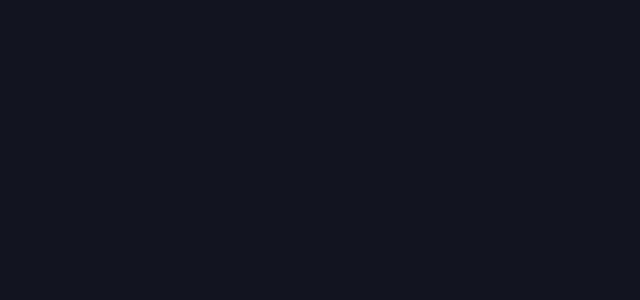
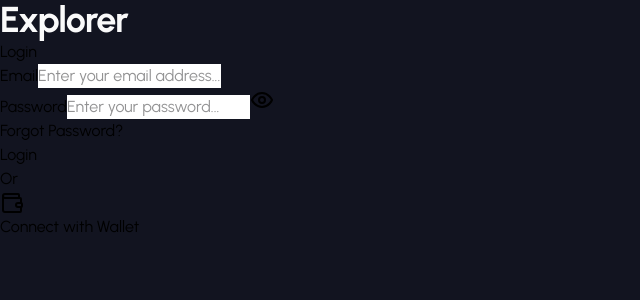
Before and after one commit to RodolfoAmorim/explore-nft-marketplace, a React (Vite) app: page /login in a window 1280 px wide. Before the commit this address had no page. Shown: the top 300 px of the page, without its empty margins (0-640 px from the left). Built offline with nearby package versions, Linux system fonts and the light colour scheme.

Commit message:
:construction: login

```diff
--- a/src/app/router/router.tsx
+++ b/src/app/router/router.tsx
@@ -1,3 +1,4 @@
+import { Login } from '@/pages/auth/login'
 import { Home } from '@/pages/home'
 import { Route, Routes } from 'react-router-dom'
 
@@ -5,6 +6,7 @@ export function Router() {
   return (
     <Routes>
       <Route path="/" element={<Home />} />
+      <Route path="/login" element={<Login />} />
     </Routes>
   )
 }
--- /dev/null
+++ b/src/pages/auth/login/index.tsx
@@ -0,0 +1,47 @@
+import { Logo } from '@/ui/components/logo'
+import { Eye, Wallet } from 'lucide-react'
+import { Link } from 'react-router-dom'
+
+export function Login() {
+  return (
+    <main>
+      <Logo />
+
+      <h1>Login</h1>
+
+      <form action="/">
+        <div>
+          <label htmlFor="email">Email</label>
+          <input type="text" placeholder="Enter your email address..." />
+        </div>
+
+        <div>
+          <label htmlFor="email">Password</label>
+          <input type="text" placeholder="Enter your password..." />
+          <button>
+            <Eye />
+          </button>
+        </div>
+
+        <div>
+          <Link to="/">Forgot Password?</Link>
+        </div>
+
+        <button>Login</button>
+      </form>
+
+      <div>
+        <span />
+        <span>Or</span>
+        <span />
+      </div>
+
+      <div>
+        <button>
+          <Wallet />
+          Connect with Wallet
+        </button>
+      </div>
+    </main>
+  )
+}
--- a/src/ui/components/footer/index.tsx
+++ b/src/ui/components/footer/index.tsx
@@ -1,11 +1,10 @@
 import { Link } from 'react-router-dom'
+import { Logo } from '../logo'
 
 export function Footer() {
   return (
     <footer className="container relative mx-auto mt-32 flex w-full flex-col items-center justify-start gap-12 px-6 pb-8 text-center before:absolute before:inset-0 before:top-20 before:-z-10 before:bg-ellipse before:bg-top lg:flex-row lg:flex-wrap lg:justify-center xl:mt-48 xl:flex-row">
-      <strong className="z-10 text-6xl font-bold leading-relaxed tracking-tight text-gray-100 lg:w-full xl:w-auto">
-        Explorer
-      </strong>
+      <Logo className="z-10 text-6xl font-bold leading-relaxed tracking-tight text-gray-100 lg:w-full xl:w-auto" />
 
       <div className="flex w-full flex-col items-center justify-start gap-12 md:flex-row md:gap-0 xl:w-auto xl:flex-1">
         <div className="w-full md:flex-1">
--- a/src/ui/components/header/index.tsx
+++ b/src/ui/components/header/index.tsx
@@ -1,6 +1,8 @@
 import { AlignRight } from 'lucide-react'
 import { Navbar } from '../navbar'
 import { useState } from 'react'
+import { Link } from 'react-router-dom'
+import { Logo } from '../logo'
 
 export function Header() {
   const [showMobileMenu, setShowMobileMenu] = useState(false)
@@ -17,9 +19,9 @@ export function Header() {
 
   return (
     <header className="container mx-auto flex h-20 w-full items-center justify-between gap-2 px-6 before:absolute before:left-0 before:top-0 before:-z-10 before:h-40 before:w-52 before:bg-ellipse before:bg-[length:18.5rem_18.5rem] before:bg-right-bottom before:bg-no-repeat lg:px-8 xl:h-32 xl:bg-cover xl:before:h-[460px] xl:before:w-[460px] xl:before:bg-[length:200%] xl:before:bg-right-bottom">
-      <strong className="z-10 text-2xl font-bold leading-relaxed tracking-tight text-gray-100 xl:text-4xl">
-        Explorer
-      </strong>
+      <Link to="/">
+        <Logo />
+      </Link>
 
       <Navbar controlMenu={handleShowMobileMenu} showMenu={showMobileMenu} />
 
--- /dev/null
+++ b/src/ui/components/logo/index.tsx
@@ -0,0 +1,18 @@
+import { twMerge } from 'tailwind-merge'
+
+interface LogoProps {
+  className?: string
+}
+
+export function Logo({ className }: LogoProps) {
+  return (
+    <strong
+      className={twMerge(
+        'z-10 text-2xl font-bold leading-relaxed tracking-tight text-gray-100 xl:text-4xl',
+        className,
+      )}
+    >
+      Explorer
+    </strong>
+  )
+}
--- a/src/ui/components/navbar/index.tsx
+++ b/src/ui/components/navbar/index.tsx
@@ -1,4 +1,5 @@
 import { X } from 'lucide-react'
+import { Link } from 'react-router-dom'
 
 interface NavbarItemProps {
   name: string
@@ -52,11 +53,11 @@ export function Navbar({ controlMenu, showMenu }: NavbarProps) {
           <NavbarItem link="/" name="Contacts" />
         </ul>
 
-        <div>
+        <Link to="/login">
           <button className="relative flex items-center justify-center rounded-ssm bg-gray-900 px-6 py-3 before:absolute before:-inset-px before:-z-10 before:rounded-sm before:bg-gradient xl:bg-gradient">
             Connect Wallet
           </button>
-        </div>
+        </Link>
       </div>
     </nav>
   )
```
